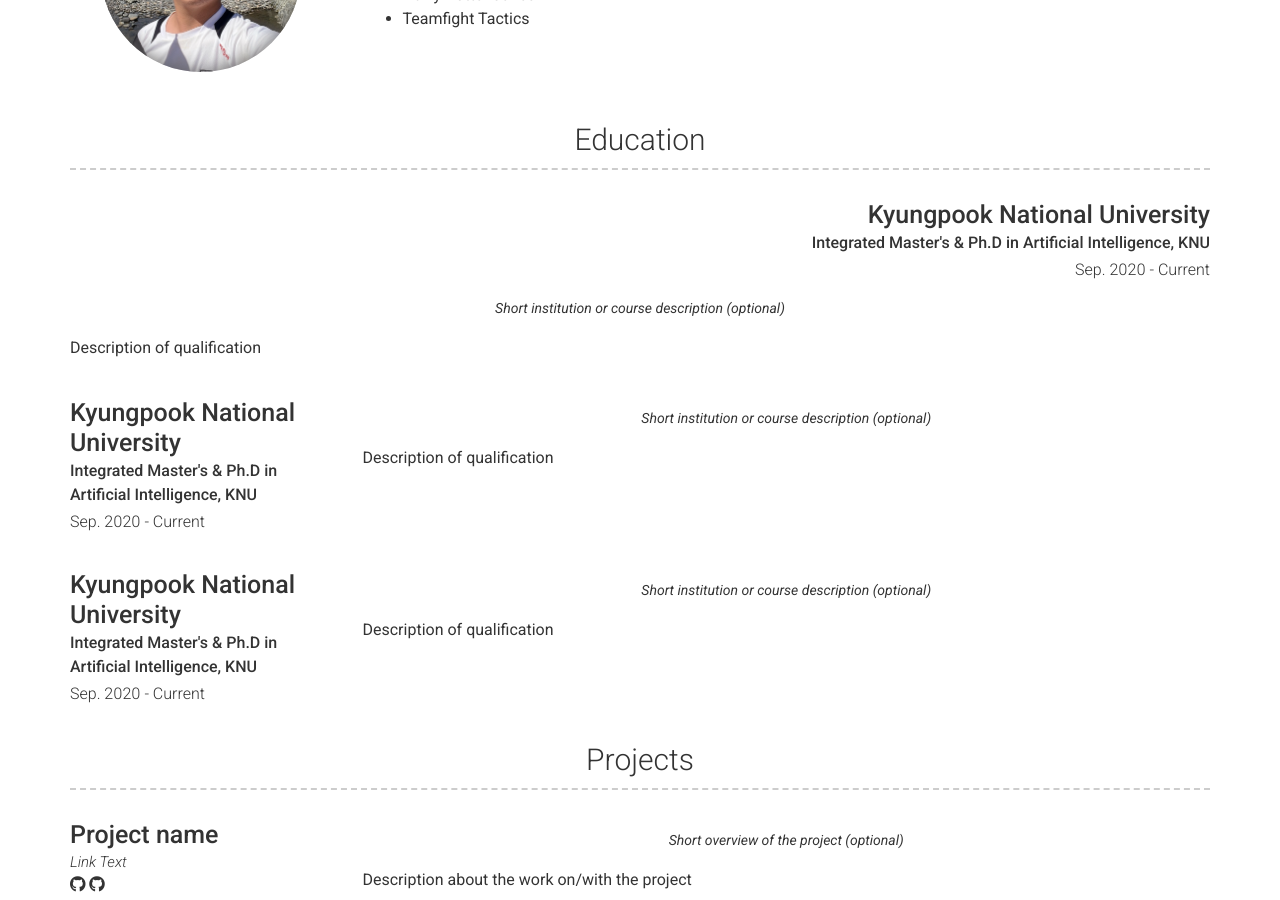
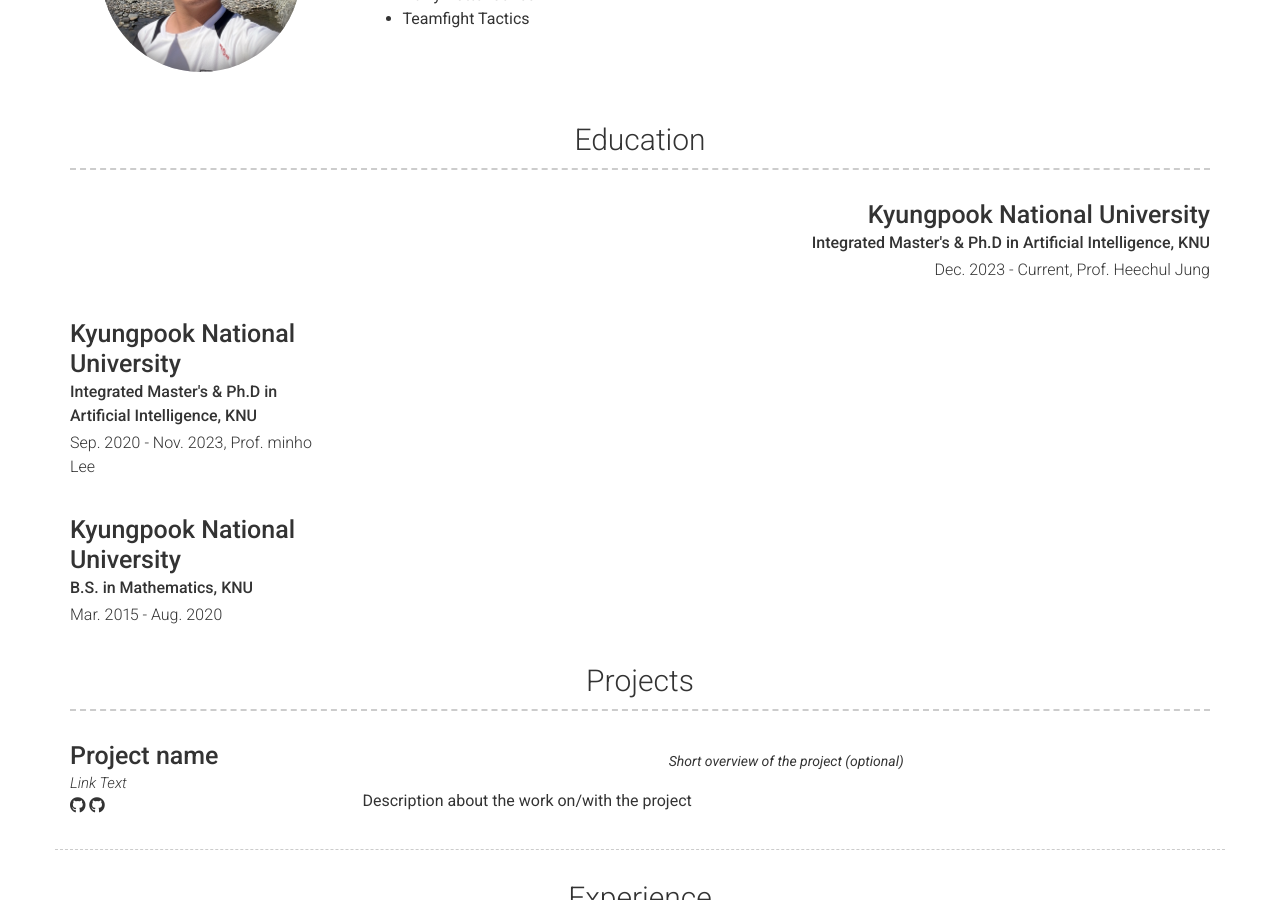
Before and after one commit to zini9405/zini9405.github.io, a Jekyll site: the page built from index.md, in a window 1280 px wide and 900 px high, scrolled down 407 px. Built offline with Jekyll 4.4.1, drawn with Linux system fonts in a browser that asks for light colours; nearby versions of some CDN libraries.

Commit message:
Update _config.yml

```diff
--- a/_config.yml
+++ b/_config.yml
@@ -79,27 +79,27 @@ content:
       - layout: top-right
         title: Kyungpook National University
         sub_title: Integrated Master's & Ph.D in Artificial Intelligence, KNU
-        caption: Sep. 2020 - Current
-        quote: >
-          Short institution or course description (optional)
-        description: | # this will include new lines to allow paragraphs
-          Description of qualification
+        caption: Dec. 2023 - Current, Prof. Heechul Jung
+        # quote: >
+        #   Short institution or course description (optional)
+        # description: | # this will include new lines to allow paragraphs
+        #   Description of qualification
       - layout: center
         title: Kyungpook National University
         sub_title: Integrated Master's & Ph.D in Artificial Intelligence, KNU
-        caption: Sep. 2020 - Current
-        quote: >
-          Short institution or course description (optional)
-        description: | # this will include new lines to allow paragraphs
-          Description of qualification
+        caption: Sep. 2020 - Nov. 2023, Prof. minho Lee
+        # quote: >
+        #   Short institution or course description (optional)
+        # description: | # this will include new lines to allow paragraphs
+        #   Description of qualification
       - layout: top-left
         title: Kyungpook National University
-        sub_title: Integrated Master's & Ph.D in Artificial Intelligence, KNU
-        caption: Sep. 2020 - Current
-        quote: >
-          Short institution or course description (optional)
-        description: | # this will include new lines to allow paragraphs
-          Description of qualification
+        sub_title: B.S. in Mathematics, KNU
+        caption: Mar. 2015 - Aug. 2020
+        # quote: >
+        #   Short institution or course description (optional)
+        # description: | # this will include new lines to allow paragraphs
+        #   Description of qualification
   - title: Projects # Title for the section
     layout: list # Type of content section (list/text)
     content:
```
